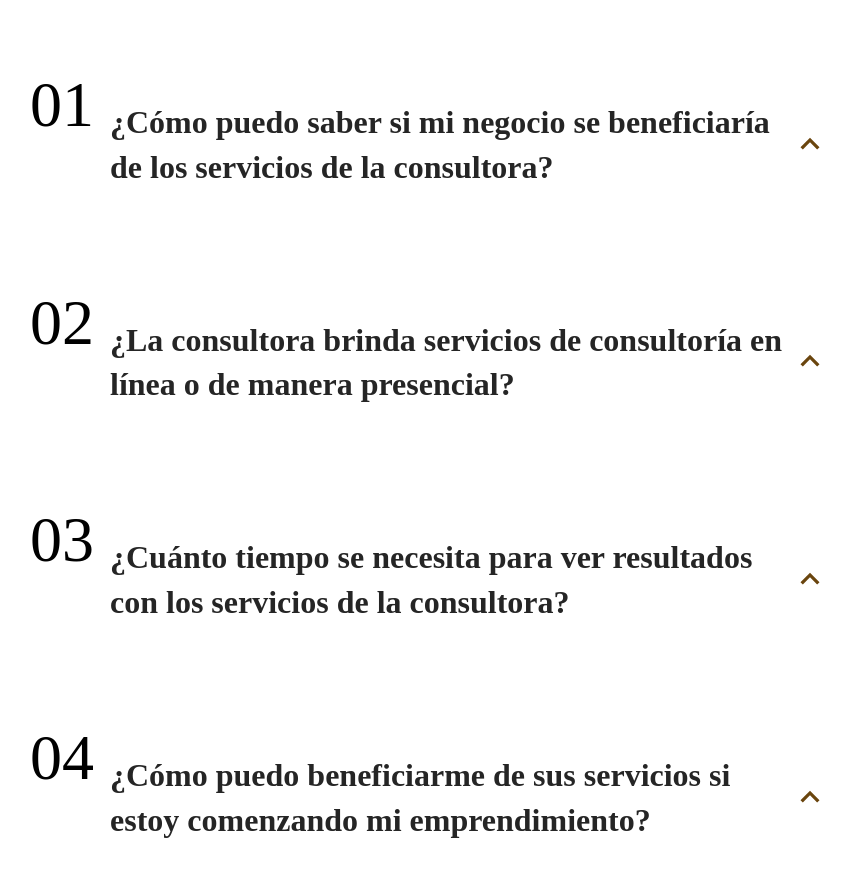
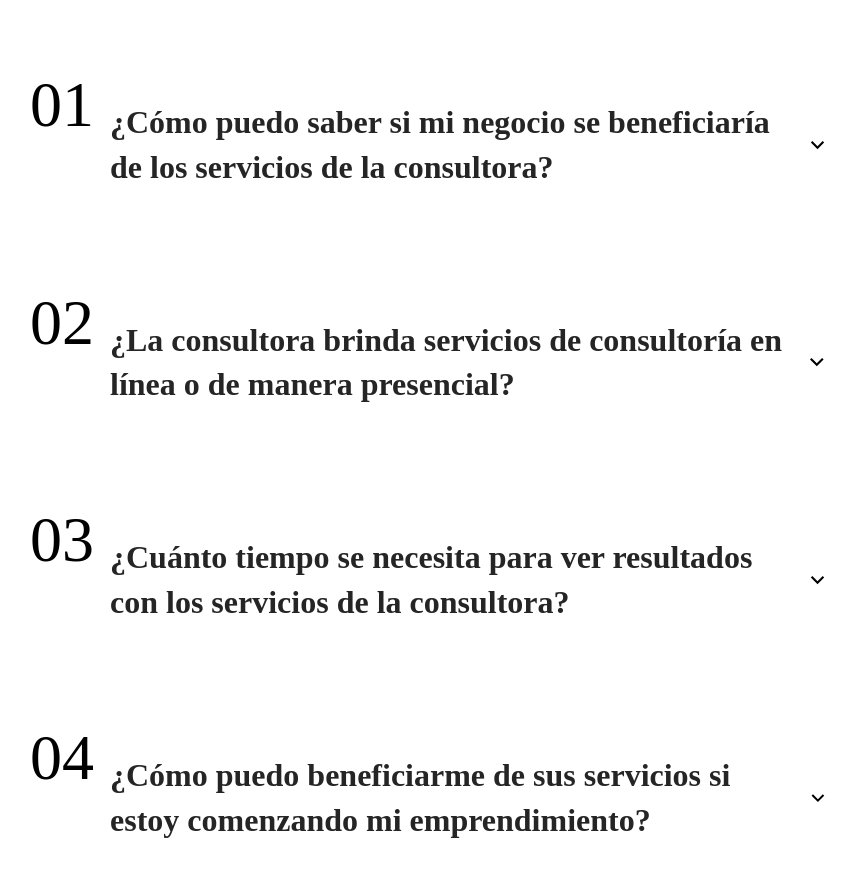
Before and after one commit to LucianoTreachi/consultora-de-negocios, a React (Vite) app: page / in a window 1280 px wide. Shown: the part 8880-9756 px from the top of the page, without its empty margins (210-1065 px from the left). Built offline with nearby package versions, Linux system fonts and the light colour scheme; the HTML template or start-up script is replaced by a standard one.

Commit message:
Agregar icono svg de chevron down

```diff
--- /dev/null
+++ b/src/icons/ChevronDownIcon.jsx
@@ -0,0 +1,11 @@
+export default function ChevronDownIcon({ className }) {
+  return (
+    <svg
+      className={className}
+      xmlns="http://www.w3.org/2000/svg"
+      viewBox="0 0 24 24"
+    >
+      <path d="M11.9999 13.1714L16.9497 8.22168L18.3639 9.63589L11.9999 15.9999L5.63599 9.63589L7.0502 8.22168L11.9999 13.1714Z"></path>
+    </svg>
+  );
+}
--- a/src/page/faqsSection/FaqsSection.jsx
+++ b/src/page/faqsSection/FaqsSection.jsx
@@ -1,7 +1,7 @@
 import { dataFaqs } from "../../data/dataFaqs";
 import TitleSection from "../../components/titleSection/TitleSection";
-import arrowIcon from "../../assets/arrow.svg";
 import styles from "./FaqsSection.module.css";
+import ChevronDownIcon from "../../icons/ChevronDownIcon";
 
 export default function FaqsSection() {
   return (
@@ -18,18 +18,13 @@ export default function FaqsSection() {
                 <details>
                   <summary className={styles.questionContainer}>
                     <h3 className={styles.question}>{faq.question}</h3>
-                    <img
-                      className={styles.questionIcon}
-                      src={arrowIcon}
-                      alt="Icono de flecha"
-                    />
+                    <ChevronDownIcon className={styles.questionIcon} />
                   </summary>
                   <div className={styles.answerContainer}>
                     <p className={styles.answer}>{faq.answer}</p>
                   </div>
                 </details>
               </div>
-              <div className={styles.col3}></div>
             </div>
           ))}
         </div>
--- a/src/page/faqsSection/FaqsSection.module.css
+++ b/src/page/faqsSection/FaqsSection.module.css
@@ -49,12 +49,15 @@
   line-height: 1.4em;
 }
 
-.questionContainer .questionIcon {
+.questionIcon {
+  width: 40px;
+  height: 40px;
+  fill: var(--color-4);
   transform: rotate(0deg);
   transition: .25s transform ease;
 }
 
-details[open] .questionContainer .questionIcon {
+details[open] .questionIcon {
   transform: rotate(180deg);
   transition: .25s transform ease;
 }
```
